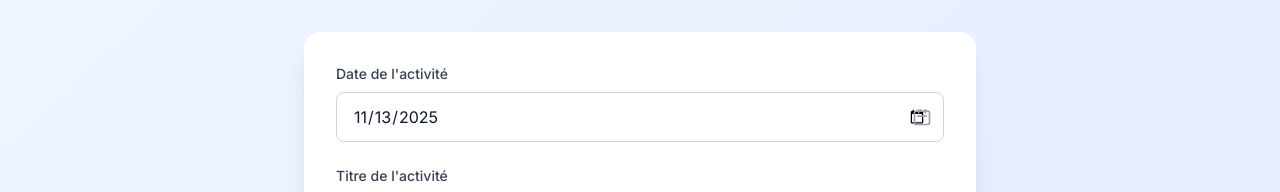
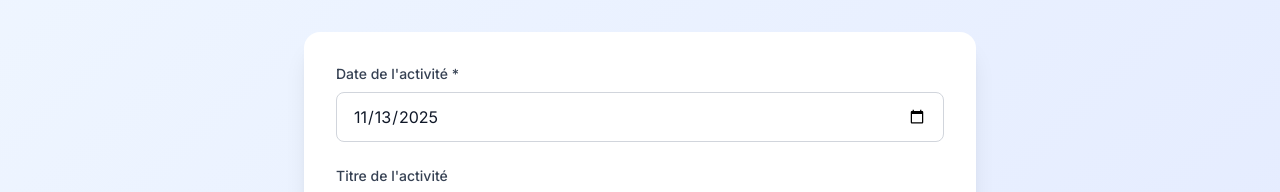
Before and after one commit to SioTyron/Alternance-Moi, a Next.js app: page /new-report in a window 1280 px wide. Shown: the part 165-357 px from the top of the page. Built offline with nearby package versions, Linux system fonts and the light colour scheme; no server answers.

Commit message:
Add files via upload

```diff
--- a/app/new-report/page.tsx
+++ b/app/new-report/page.tsx
@@ -7,7 +7,8 @@ export default function NewReportPage() {
   const router = useRouter();
   const [title, setTitle] = useState('');
   const [content, setContent] = useState('');
-  const [date, setDate] = useState(new Date().toISOString().split('T')[0]);
+  // CORRECTION : Utiliser toLocaleDateString pour éviter le décalage de fuseau horaire
+  const [date, setDate] = useState(new Date().toLocaleDateString('en-CA')); // Format YYYY-MM-DD
   const [loading, setLoading] = useState(false);
   const [files, setFiles] = useState<File[]>([]);
 
@@ -59,12 +60,18 @@ export default function NewReportPage() {
     }
 
     try {
+      // CORRECTION : Convertir la date en format ISO sans décalage de temps
+      const dateObj = new Date(date);
+      // Ajouter le décalage de fuseau pour avoir la date exacte
+      const timezoneOffset = dateObj.getTimezoneOffset() * 60000;
+      const correctedDate = new Date(dateObj.getTime() - timezoneOffset);
+
       // Créer le rapport
       const { data: report, error } = await supabase
         .from('reports')
         .insert({
           user_id: session.user.id,
-          date,
+          date: correctedDate.toISOString().split('T')[0], // Stocker seulement la date
           title,
           content,
         })
@@ -114,12 +121,11 @@ export default function NewReportPage() {
         {/* Form Card */}
         <div className="bg-white rounded-2xl shadow-xl p-6 md:p-8">
           <form onSubmit={submit} className="space-y-6">
-            {/* Date Field */}
+            {/* Date Field - CORRIGÉ */}
             <div>
               <label htmlFor="date" className="block text-sm font-medium text-gray-700 mb-2">
-                Date de l'activité
+                Date de l'activité *
               </label>
-              <div className="relative">
               <input
                 id="date"
                 type="date"
@@ -128,12 +134,6 @@ export default function NewReportPage() {
                 value={date}
                 onChange={(e) => setDate(e.target.value)}
               />
-                <div className="absolute inset-y-0 right-0 flex items-center pr-3">
-                  <svg className="h-5 w-5 text-gray-400" fill="none" viewBox="0 0 24 24" stroke="currentColor">
-                    <path strokeLinecap="round" strokeLinejoin="round" strokeWidth={2} d="M8 7V3m8 4V3m-9 8h10M5 21h14a2 2 0 002-2V7a2 2 0 00-2-2H5a2 2 0 00-2 2v12a2 2 0 002 2z" />
-                  </svg>
-                </div>
-              </div>
             </div>
 
             {/* Title Field */}
```
Lines whose indentation alone changed are shown as unchanged.
